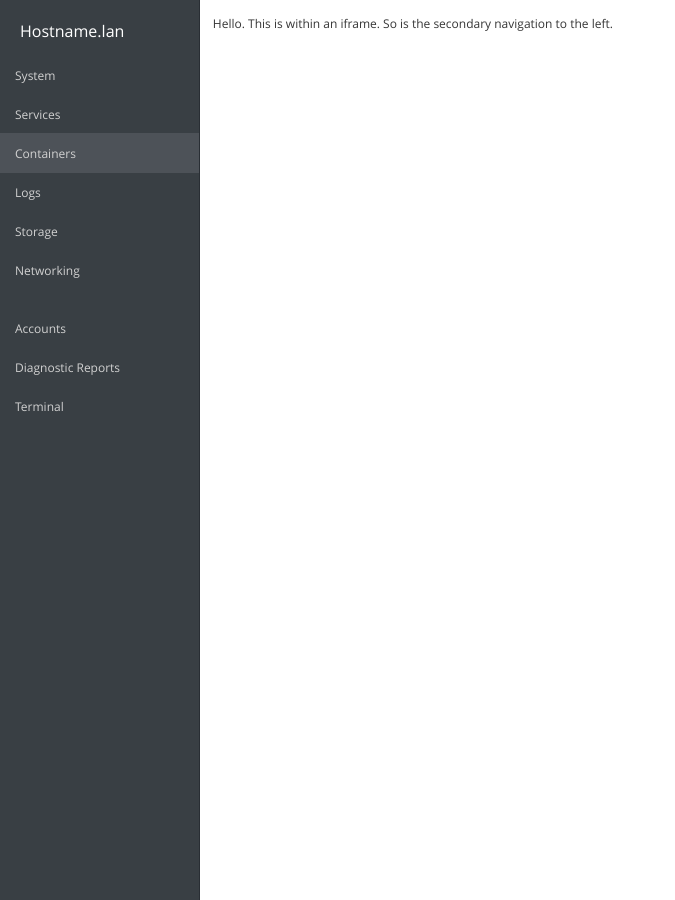
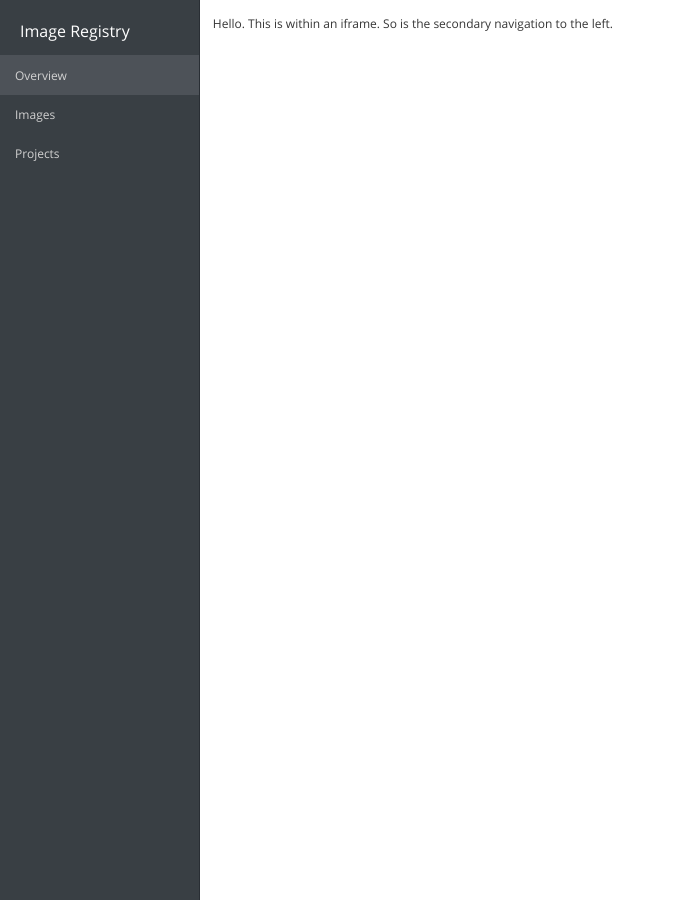
Before and after one commit to garrett/cockpit-mockweb, a Jekyll site: the page built from navigation/image-registry.html, in a window 1280 px wide. Shown: the whole page, without its empty margins (0-675 px from the left). Built offline with Jekyll 4.4.1, drawn with Linux system fonts in a browser that asks for light colours.

Commit message:
customized subnav

```diff
--- a/navigation/image-registry.html
+++ b/navigation/image-registry.html
@@ -80,37 +80,17 @@ layout: minimal
   <div id="-secondary" class="nav-pf-secondary-nav">
     <div class="nav-item-pf-header">
       <a class="secondary-collapse-toggle-pf" data-toggle="collapse-secondary-nav"></a>
-      <span>Hostname.lan</span>
+      <span>Image Registry</span>
     </div>
     <ul class="list-group">
-      <li class="list-group-item  " data-target="#ipsum-intellegam-tertiary">
-        <a><span class="list-group-item-value">System</span></a>
+      <li class="list-group-item active" data-target="#ipsum-intellegam-tertiary">
+        <a><span class="list-group-item-value">Overview</span></a>
       </li>
-      <li class="list-group-item  " data-target="#ipsum-intellegam-tertiary">
-        <a><span class="list-group-item-value">Services</span></a>
+      <li class="list-group-item" data-target="#ipsum-intellegam-tertiary">
+        <a><span class="list-group-item-value">Images</span></a>
       </li>
-      <li class="list-group-item active " data-target="#ipsum-intellegam-tertiary">
-        <a><span class="list-group-item-value">Containers</span></a>
-      </li>
-      <li class="list-group-item  " data-target="#ipsum-intellegam-tertiary">
-        <a><span class="list-group-item-value">Logs</span></a>
-      </li>
-      <li class="list-group-item  " data-target="#ipsum-intellegam-tertiary">
-        <a><span class="list-group-item-value">Storage</span></a>
-      </li>
-      <li class="list-group-item  " data-target="#ipsum-intellegam-tertiary">
-        <a><span class="list-group-item-value">Networking</span></a>
-      </li>
-      <li class="list-group-item  " data-target="#ipsum-intellegam-tertiary">
-      </li>
-      <li class="list-group-item  " data-target="#ipsum-intellegam-tertiary">
-        <a><span class="list-group-item-value">Accounts</span></a>
-      </li>
-      <li class="list-group-item  " data-target="#ipsum-intellegam-tertiary">
-        <a><span class="list-group-item-value">Diagnostic Reports</span></a>
-      </li>
-      <li class="list-group-item  " data-target="#ipsum-intellegam-tertiary">
-        <a><span class="list-group-item-value">Terminal</span></a>
+      <li class="list-group-item" data-target="#ipsum-intellegam-tertiary">
+        <a><span class="list-group-item-value">Projects</span></a>
       </li>
     </ul>
   </div>
```
Also changed, not shown: navigation/cluster.html (+16 -21 lines).
